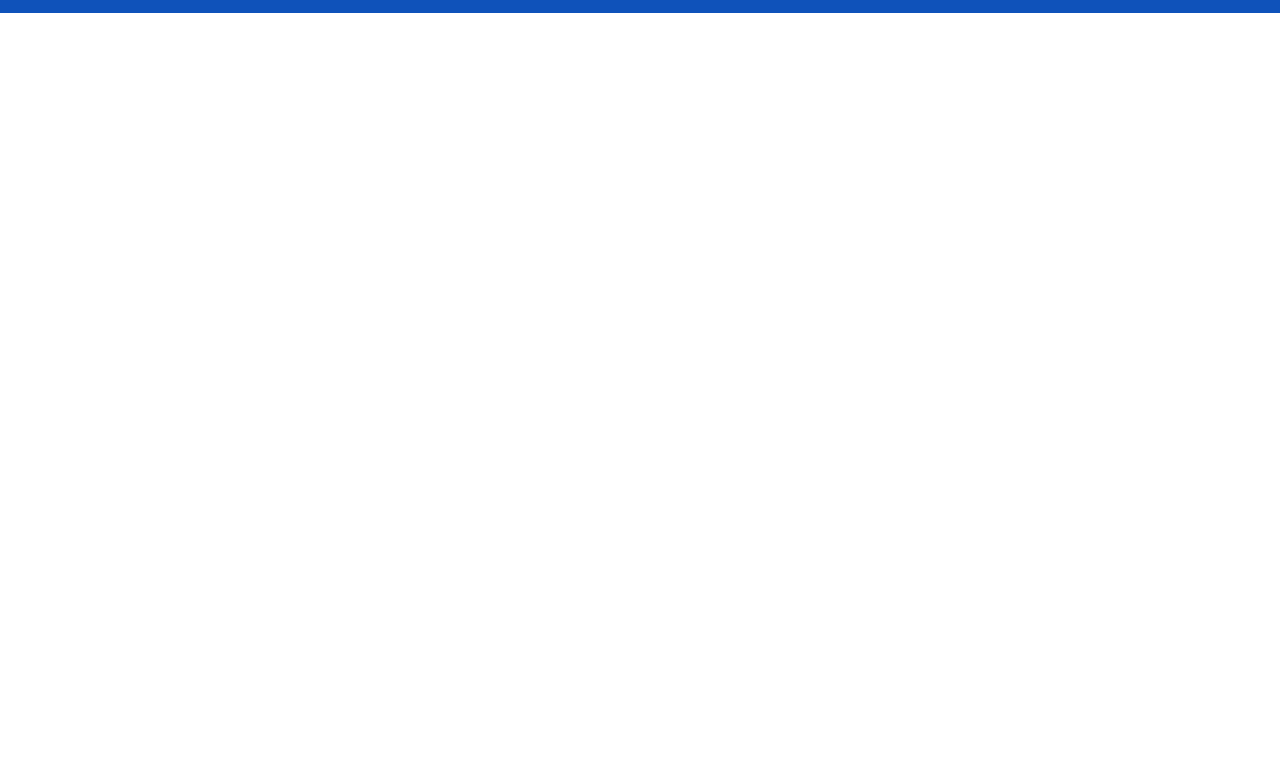
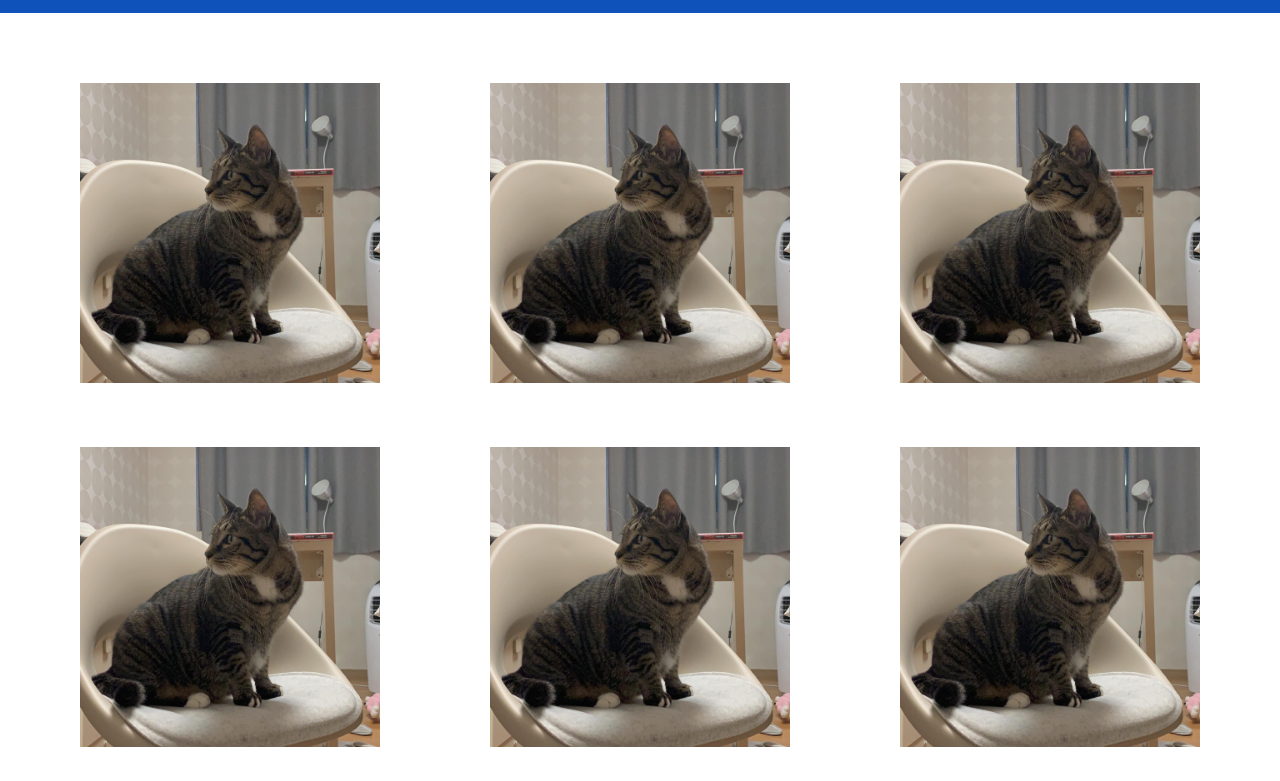
Before and after one commit to 9ummy/9ummy.github.io, a plain HTML site: page index.html in a window 1280 px wide. Shown: the part 71-852 px from the top of the page. Before the commit the page ends 800 px from the top, so only its background shows below. Drawn offline with Linux system fonts and the light colour scheme.

Commit message:
contents added

```diff
--- a/index.html
+++ b/index.html
@@ -32,8 +32,33 @@
         <a href="#" class="navbar__toggleBtn">
             <i class="fas fa-bars"></i>
         </a>
+    </nav>
 
-    </nav>
+    <div class="container">
+        <div class="row">
+            <div class="content">
+                <img src="naru0.jpg">
+            </div>
+            <div class="content">
+                <img src="naru0.jpg">
+            </div>
+            <div class="content">
+                <img src="naru0.jpg">
+            </div>
+        </div>
+        <div class="row">
+            <div class="content">
+                <img src="naru0.jpg">
+            </div>
+            <div class="content">
+                <img src="naru0.jpg">
+            </div>
+            <div class="content">
+                <img src="naru0.jpg">
+            </div>
+        </div>
+
+    </div>
 
 </body>
 </html>
--- a/style.css
+++ b/style.css
@@ -64,6 +64,24 @@ a {
     display: none;
 }
 
+.container {
+    margin-top: 40px;
+}
+
+.row {
+    display: flex;
+    justify-content: space-evenly;
+    align-items: center;
+}
+
+.content {
+    padding: 10px;
+    margin: 20px;
+}
+.content img {
+    width: 300px;
+}
+
 @media screen and (max-width: 760px) {
     .navbar {
         flex-direction: column;
```
Also changed, not shown: naru0.JPG (added).
